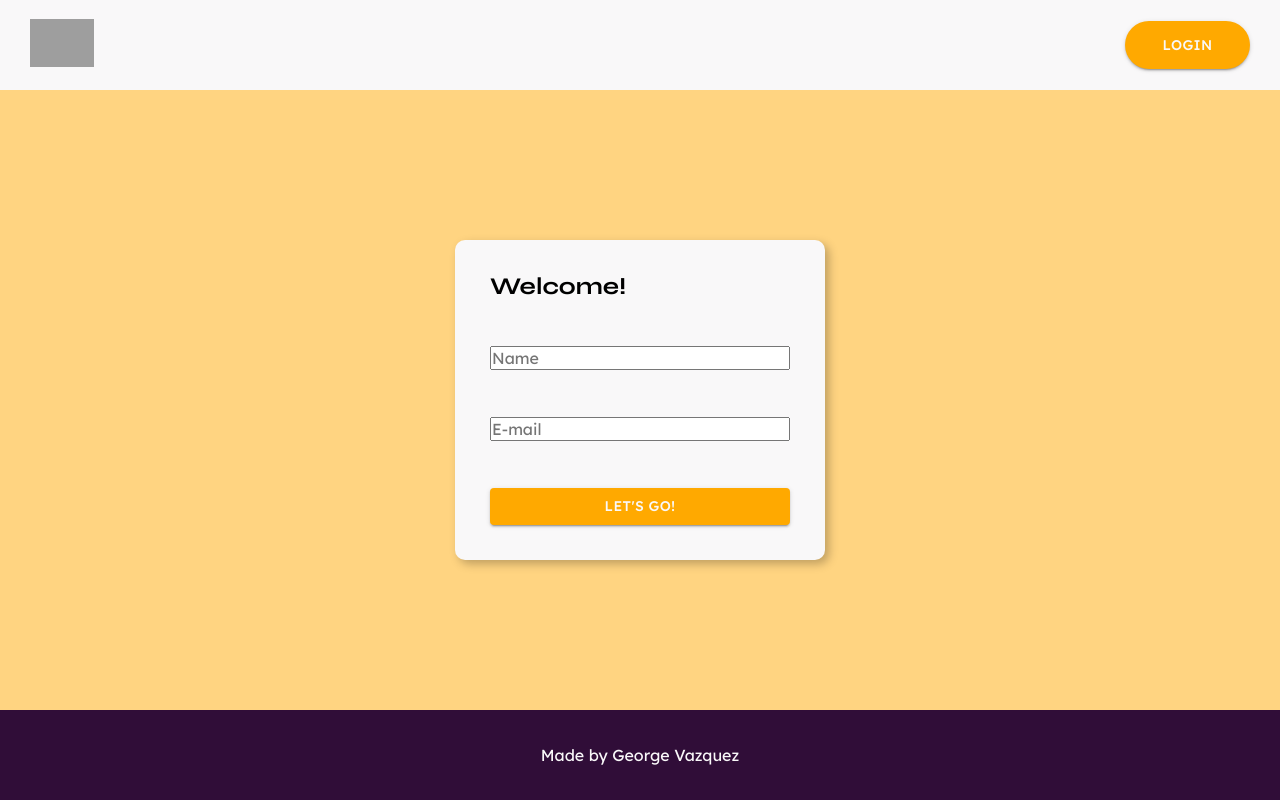
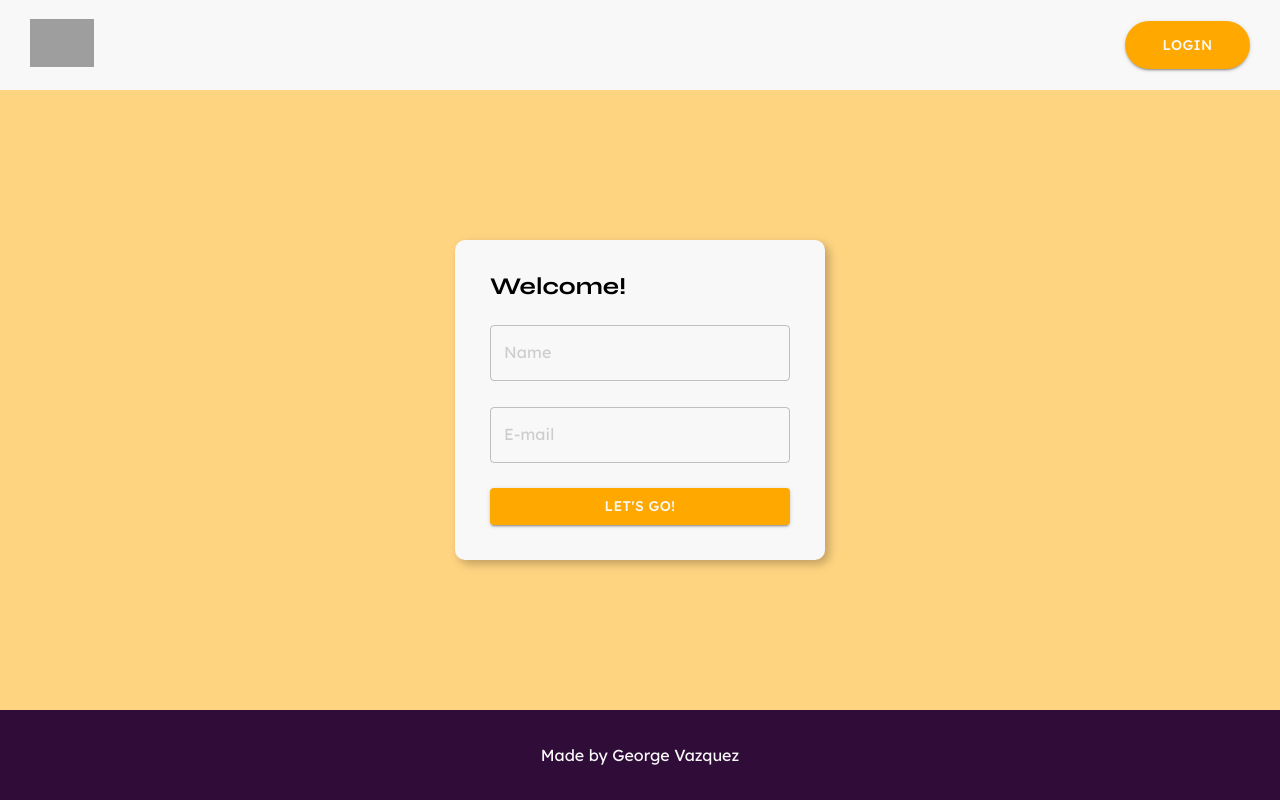
Before and after one commit to georgevaz/pet-friend-finder, a React app: page /login in a window 1280 px wide. Built offline with nearby package versions, Linux system fonts and the light colour scheme; grey boxes are pictures that could not be loaded.

Commit message:
finish login styling

```diff
--- a/src/components/LoginContainer.tsx
+++ b/src/components/LoginContainer.tsx
@@ -47,8 +47,8 @@ const LoginContainer = () => {
       <div className="login-container">
         <div className="form-container">
           <p className="body-h4">Welcome!</p>
-          <input type="text" placeholder="Name" onChange={(e) => handleNameChange(e.target.value)} />
-          <input type="text" placeholder="E-mail" onChange={(e) => handleEmailChange(e.target.value)} />
+          <TextField className="input-textfield" id="outlined" label="Name" onChange={(e) => handleNameChange(e.target.value)} />
+          <TextField className="input-textfield" id="outlined" label="E-mail" onChange={(e) => handleEmailChange(e.target.value)} />
           <Button variant='contained' className='button-primary-form' onClick={() => handleSubmit()}>Let's go!</Button>
         </div>
       </div>
--- a/src/styles/main.scss
+++ b/src/styles/main.scss
@@ -163,3 +163,26 @@ $main-container-height: calc(100vh - $navbar-height * 2);
     height: 250px;
     padding: 35px;
 }
+
+.input-textfield {
+    & label {
+        font-family: $lexend;
+        color: $white-dark;
+    }
+    & label.Mui-focused{
+        font-family: $lexend;
+        color: $secondary-color
+    }
+    & .MuiOutlinedInput-root {
+        &.MuiOutlinedInput-notchedOutline {
+            border-radius: 5px;
+            border-color: $white-dark;
+        }
+        &:hover .MuiOutlinedInput-notchedOutline{
+            border-color: $white-dark
+        }
+        &.Mui-focused .MuiOutlinedInput-notchedOutline{
+            border-color: $secondary-color
+        }
+    }
+}
```
